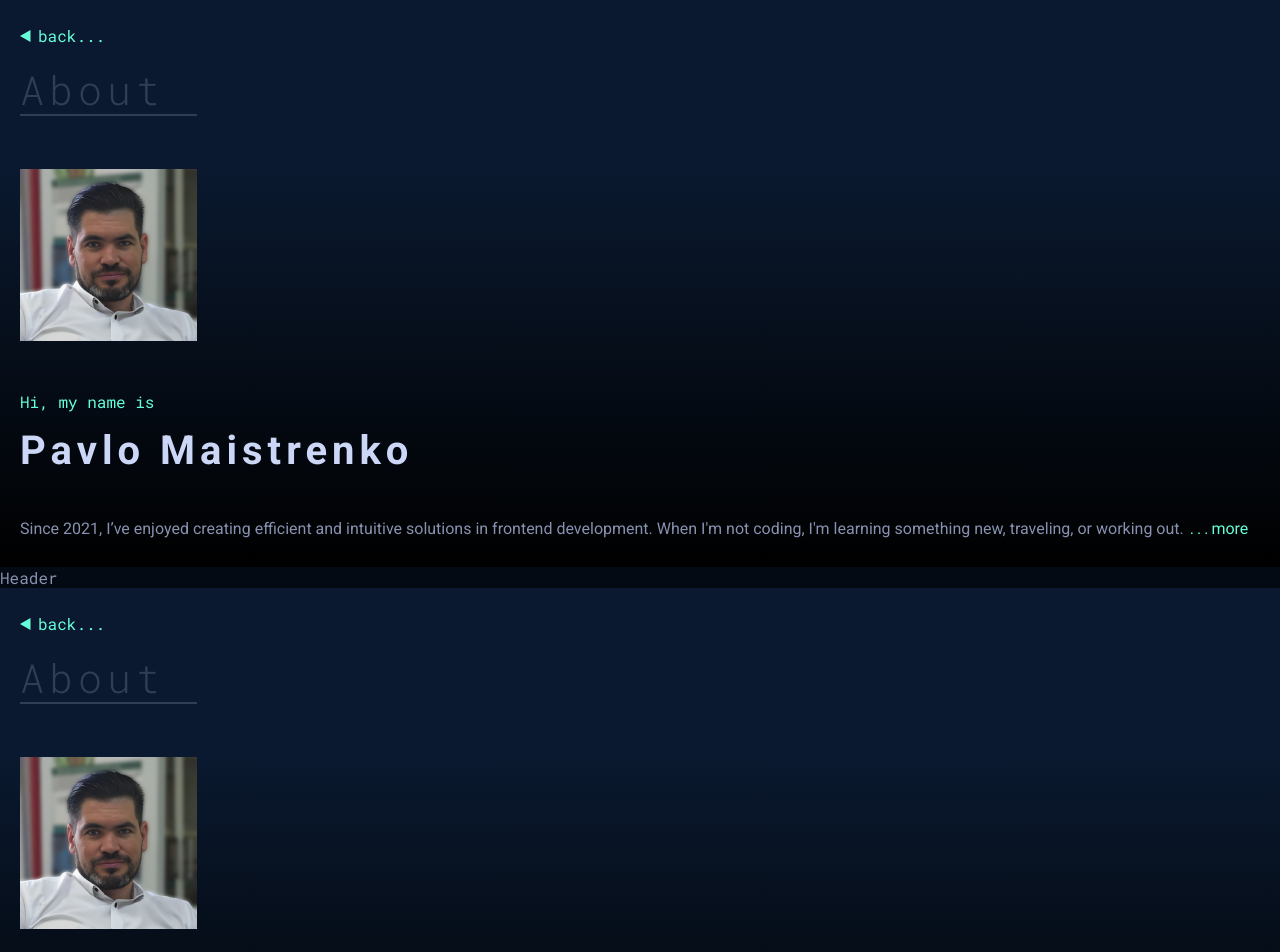
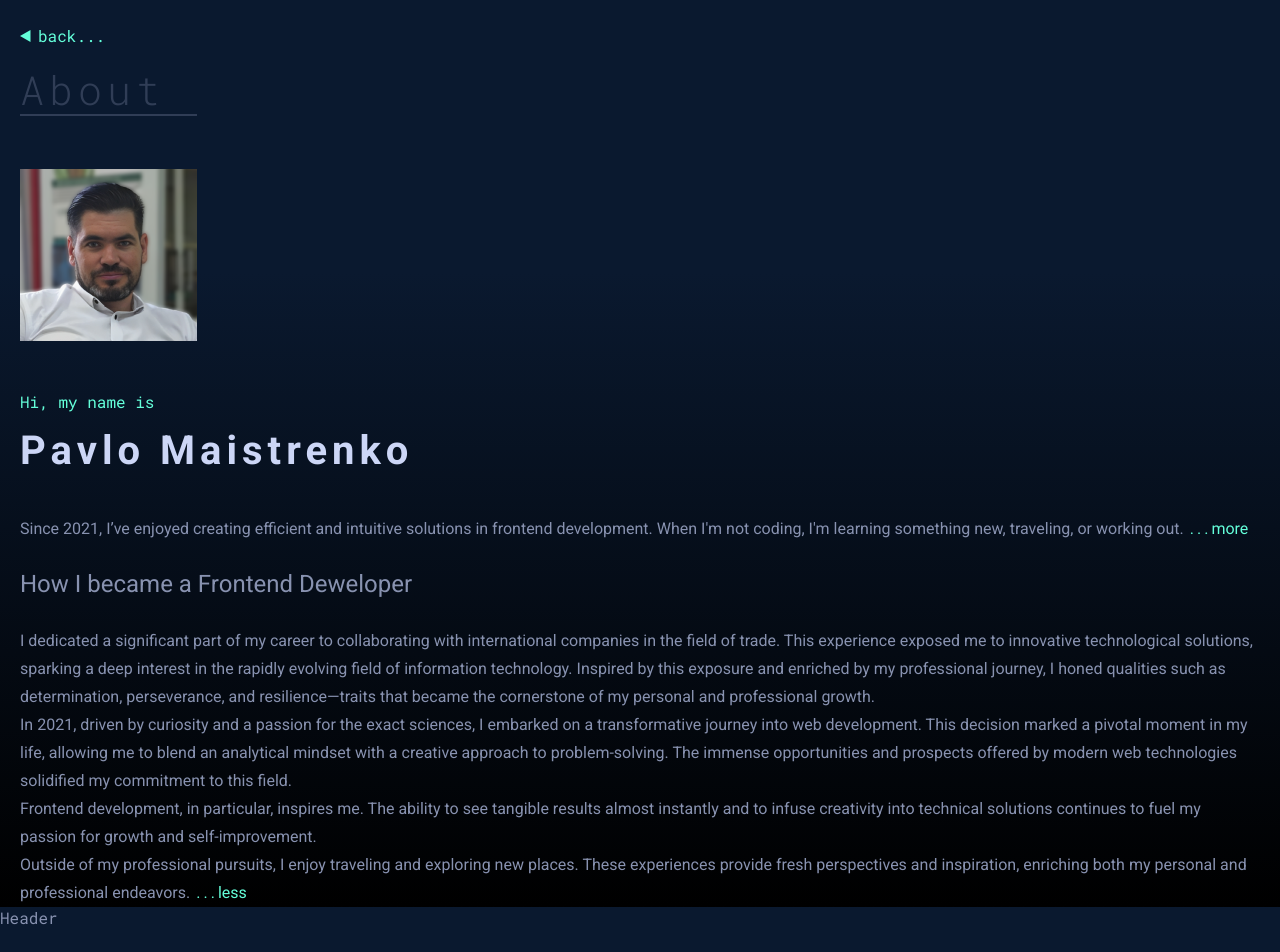
Before and after one commit to FrontendPortfolioHub/frontend-portfolio, a React (Create React App) app: page /#/about in a window 1280 px wide. Shown: the top 952 px of the page. Built offline with nearby package versions, Linux system fonts and the light colour scheme.

Commit message:
added additional information about me

```diff
--- a/src/pages/About/About.jsx
+++ b/src/pages/About/About.jsx
@@ -16,7 +16,42 @@ export const About = () => {
           Since 2021, I’ve enjoyed creating efficient and intuitive solutions in
           frontend development. When I'm not coding, I'm learning something new,
           traveling, or working out.
-          <button className="more-information__button text-accent"><span>...</span>more</button>
+          <button className="additional-information__button text-accent">
+            <span>...</span>more
+          </button>
+        </article>
+        <article className="additional-information">
+          <h2 className="additional-information__title">
+            How I became a Frontend Deweloper
+          </h2>
+          <p className="additional-information__text text-secondary">
+            I dedicated a significant part of my career to collaborating with
+            international companies in the field of trade. This experience
+            exposed me to innovative technological solutions, sparking a deep
+            interest in the rapidly evolving field of information technology.
+            Inspired by this exposure and enriched by my professional journey, I
+            honed qualities such as determination, perseverance, and
+            resilience—traits that became the cornerstone of my personal and
+            professional growth.
+            <br /> In 2021, driven by curiosity and a passion for the exact
+            sciences, I embarked on a transformative journey into web
+            development. This decision marked a pivotal moment in my life,
+            allowing me to blend an analytical mindset with a creative approach
+            to problem-solving. The immense opportunities and prospects offered
+            by modern web technologies solidified my commitment to this field.
+            <br />
+            Frontend development, in particular, inspires me. The ability to see
+            tangible results almost instantly and to infuse creativity into
+            technical solutions continues to fuel my passion for growth and
+            self-improvement.
+            <br /> Outside of my professional pursuits, I enjoy traveling and
+            exploring new places. These experiences provide fresh perspectives
+            and inspiration, enriching both my personal and professional
+            endeavors.
+            <button className="additional-information__button text-accent">
+              <span>...</span>less
+            </button>
+          </p>
         </article>
       </div>
     </div>
--- a/src/pages/About/About.scss
+++ b/src/pages/About/About.scss
@@ -1,6 +1,10 @@
 .about-page {
   padding-top: 25px;
-  background: linear-gradient(180deg, rgba(10, 25, 47, 1) 30%, rgba(0, 0, 0, 1) 100%);
+  background: linear-gradient(
+    180deg,
+    rgba(10, 25, 47, 1) 30%,
+    rgba(0, 0, 0, 1) 100%
+  );
 }
 
 .start-page__link {
@@ -10,11 +14,11 @@
   margin-bottom: 20px;
 
   &::before {
-    content: "";
+    content: '';
     display: block;
     width: 14px;
     height: 14px;
-    background-image: url("../../assets/icons/arrow-accent-left.svg");
+    background-image: url('../../assets/icons/arrow-accent-left.svg');
     background-repeat: no-repeat;
   }
 }
@@ -28,7 +32,7 @@
   opacity: 0.3;
 
   &::after {
-    content: "";
+    content: '';
     display: block;
     width: 177px;
     height: 2px;
@@ -65,10 +69,22 @@
   line-height: 175%;
 }
 
-.more-information__button {
+.additional-information__button {
   margin-left: 6px;
 
   span {
     letter-spacing: 3px;
   }
 }
+
+.additional-information__title {
+  margin-bottom: 25px;
+  font-family: 'Roboto', sans-serif;
+  font-size: 24px;
+  line-height: 145%;
+}
+
+.additional-information__text {
+  font-family: "Roboto", sans-serif;
+  line-height: 175%;
+}
```
